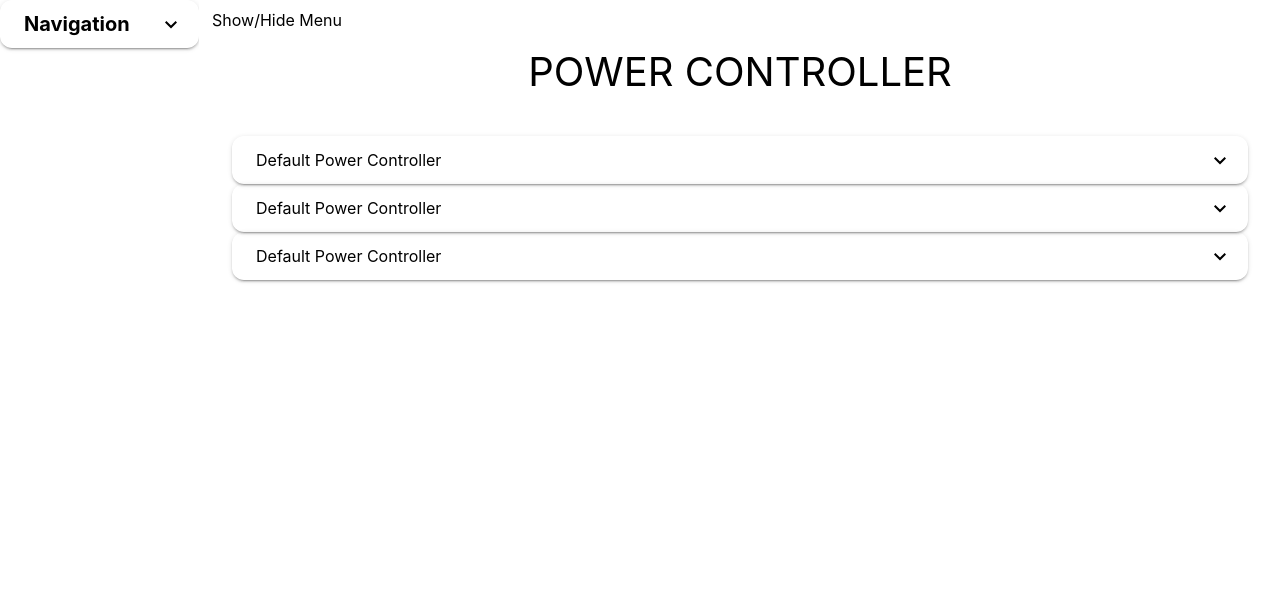
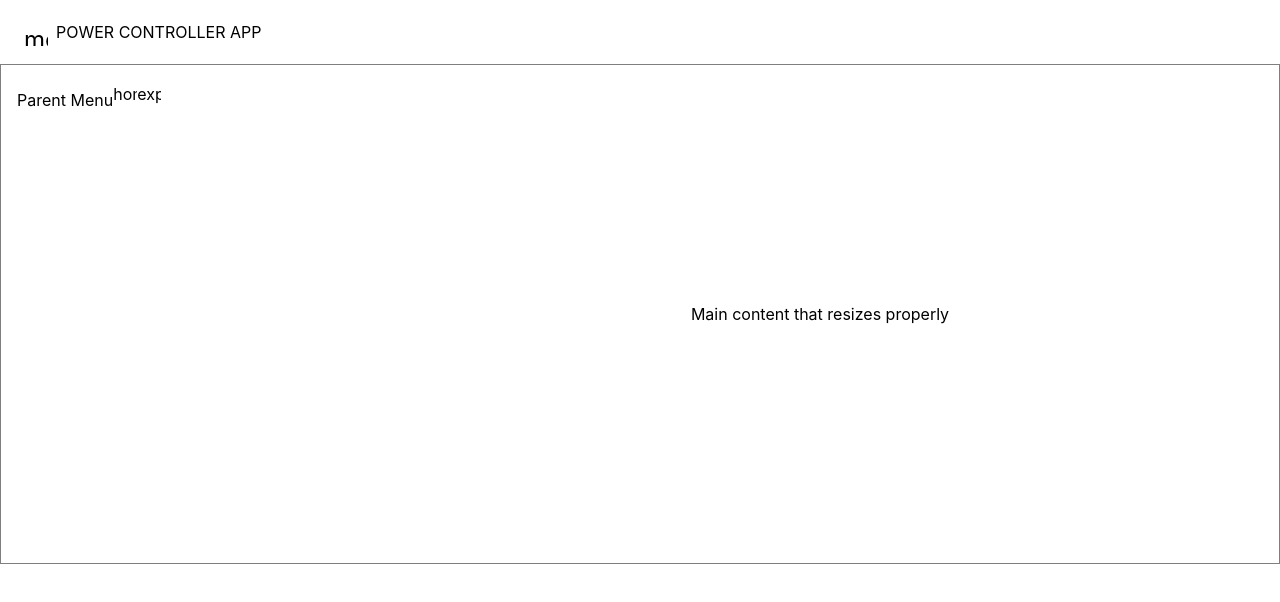
Before and after one commit to dizowned/powercontroller-app, an Angular app: page / in a window 1280 px wide. Shown: the top 602 px of the page. Built offline with nearby package versions, Linux system fonts and the light colour scheme.

Commit message:
Layout Changes

```diff
--- a/src/app/app.css
+++ b/src/app/app.css
@@ -1,36 +1,108 @@
+.example-container {
+  height: 500px;
+  border: 1px solid rgba(0, 0, 0, 0.5);
+}
+.example-sidenav-content {
+  display: flex;
+  height: 100%;
+  align-items: center;
+  justify-content: center;
+}
+.example-sidenav {
+   user-select: none;
+}
+.full-width {
+  width: 100%;
+}
+.menu-button {
+  transition: 300ms ease-in-out;
+  transform: rotate(0deg);
+}
+.menu-button.rotated {
+  transform: rotate(180deg);
+}
+.submenu {
+  overflow-y: hidden;
+  transition: transform 300ms ease;
+  transform: scaleY(0);
+  transform-origin: top;
+  padding-left: 30px;
+}
+.submenu.expanded {
+  transform: scaleY(1);
+}
+
+
+#main_header{
+  position: relative;
+  top: 0;
+  left: 20%;
+  height: 20%;
+  width: 70%;
+  align-content: center;
+  text-align: center;
+  justify-content: center;
+  text-align: center;
+  font-size:40px;
+  flex:auto;
+
+}
+
+#navigation {
+  position:relative;
+  display: flex;
+  height: 20%;
+  width: 100%;
+}
+
+#main-content {
+  flex: auto;
+  max-width: 100%;
+  justify-content: center;
+}
+
+.sidenav-container {
+  position:relative;
+  top: 0;
+  left: 0;
+  height: 20%;
+  width: 30%;
+  flex: auto;
+  height: auto;
+  background-color: red;
+}
+
+.sidenav {
+  width: 100%;
+}
+
+.sidenav-content {
+  align-items: center;
+}
+
+.menu-button {
+  text-align: left;
+}
+
 .content {
   margin-top: 0px;
   flex: 1;
   padding: 2rem;
 }
 
-.sidenav-container {
-  height: auto;
+.toolbar{
+  align-content: center;
+  text-align: center;
+  margin-bottom: 1rem;
+  justify-content: center;
+  text-align: center;
+  font-size:40px;
+  flex:auto;
 
 }
 
-.top-nav {
-  display: flex;
-  justify-content: flex-start;
-  align-items: center;
-  padding: 0 1rem;
+#main-app{
+  position: absolute;
+  width: 100%;
+  height: 100%;
 }
-
-.title {
-  justify-content: center;
-  text-align: center;
-  font-size:40px;
-}
-
-.sidenav-content {
-  align-items: center;
-  margin-left: 200px;
-}
-
-.sidenav {
-  width: 200px;
-}
-
-.menu-button {
-  text-align: left;
-}
--- a/src/app/app.html
+++ b/src/app/app.html
@@ -1,14 +1,70 @@
-<mat-sidenav-container class="sidenav-container">
-  <mat-sidenav #sidenav mode="side" [opened]="true" class="sidenav">
-    <app-side-nav></app-side-nav>
-  </mat-sidenav>
-  <mat-sidenav-content class="sidenav-content">
-    <button mat-button (click)="sidenav.toggle()" class="menu-button" aria-label="Show/Hide Navigation"> Show/Hide Menu </button>
-    <mat-toolbar color="primary" class="title">
-      <mat-card-title>POWER CONTROLLER</mat-card-title>
-    </mat-toolbar>
+<mat-toolbar color="primary" class="example-toolbar">
+	<button mat-icon-button (click)="isExpanded = !isExpanded"><mat-icon>menu</mat-icon></button>
+	<h1 class="example-app-name"> {{ title() }}</h1>
+</mat-toolbar>
+<mat-sidenav-container class="example-container" autosize>
+	<mat-sidenav #sidenav class="example-sidenav" mode="side" opened="true" (mouseenter)="mouseenter()" (mouseleave)="mouseleave()">
+		<mat-nav-list>
+			<mat-list-item (click)="showSubmenu = !showSubmenu" class="parent">
+				<span class="full-width" *ngIf="isExpanded || isShowing">Parent Menu</span>
+				<mat-icon mat-list-icon>home</mat-icon>
+				<mat-icon class="menu-button" [ngClass]="{'rotated' : showSubmenu}" *ngIf="isExpanded || isShowing">expand_more</mat-icon>
+			</mat-list-item>
+			<div class="submenu" [ngClass]="{'expanded' : showSubmenu}" *ngIf="isShowing || isExpanded">
+				<a mat-list-item href="...">Submenu Item 1</a>
+				<a mat-list-item href="...">Submenu Item 2</a>
+				<mat-list-item (click)="showSubSubMenu = !showSubSubMenu" class="parent">
+					<span class="full-width" *ngIf="isExpanded || isShowing">Nested Menu</span>
+					<mat-icon class="menu-button" [ngClass]="{'rotated' : showSubSubMenu}" *ngIf="isExpanded || isShowing">expand_more</mat-icon>
+				</mat-list-item>
+        <!--
+				<div class="submenu" [ngClass]="{'expanded' : showSubSubMenu}" *ngIf="isShowing || isExpanded">
+					<mat-list-item>SubSubmenu Item 1</mat-list-item>
+					<mat-list-item>SubSubmenu Item 2</mat-list-item>
+				</div>
+      -->
+			</div>
+		</mat-nav-list>
+    <mat-nav-list>
+</mat-nav-list>
+	</mat-sidenav>
+
+	<div class="example-sidenav-content">
+		Main content that resizes properly
+	</div>
+
+</mat-sidenav-container>
+<!--
+<div id="main-app">
+  <div id="navigation">
+    <div id="main_header">
+      <mat-toolbar color="primary" class="toolbar">
+        <span class="app-title">Power Controller</span>
+      </mat-toolbar>
+    </div>
+    <div class="sidenav-container">
+      <mat-sidenav-container>
+        <mat-sidenav #sidenav mode="side" [opened]="true" class="sidenav">
+          <i mat-icon class="sidenav-icon">menu</i>
+        </mat-sidenav>
+        <mat-sidenav-content class="sidenav-content">
+          <button mat-button (click)="sidenav.toggle()" class="menu-button" aria-label="Show/Hide Navigation"> Show/Hide
+            Menu </button>
+          <mat-nav-list>
+            <a mat-list-item routerLink="" routerLinkActive="active-link" (click)="sidenav.close()">
+              Home </a>
+            <a mat-list-item routerLink="/configuration" routerLinkActive="active-link" (click)="sidenav.close()">
+              Settings </a>
+          </mat-nav-list>
+        </mat-sidenav-content>
+      </mat-sidenav-container>
+    </div>
+  </div>
+
+  <div id="main-content">
     <main class="content">
       <router-outlet></router-outlet>
     </main>
-  </mat-sidenav-content>
-</mat-sidenav-container>
+  </div>
+</div>
+-->
--- a/src/app/app.ts
+++ b/src/app/app.ts
@@ -1,10 +1,10 @@
 import { CommonModule } from '@angular/common';
-import { Component, signal } from '@angular/core';
+import { Component, signal, ViewChild } from '@angular/core';
 import { FormsModule } from '@angular/forms';
 import { RouterOutlet } from '@angular/router';
 // Angular Material modules
 import { MatListModule } from '@angular/material/list';
-import { MatSidenavModule } from '@angular/material/sidenav';
+import { MatSidenav, MatSidenavModule } from '@angular/material/sidenav';
 import { MatToolbarModule } from '@angular/material/toolbar';
 import { MatIconModule } from '@angular/material/icon';
 import { MatButtonModule } from '@angular/material/button';
@@ -41,4 +41,23 @@
 export class App {
   protected readonly title = signal('POWER CONTROLLER APP');
 selectedView: any;
+@ViewChild('sidenav') sidenav: MatSidenav | undefined;
+
+
+  isExpanded = true;
+  showSubmenu: boolean = false;
+  isShowing = false;
+  showSubSubMenu: boolean = false;
+
+  mouseenter() {
+    if (!this.isExpanded) {
+      this.isShowing = true;
+    }
+  }
+
+  mouseleave() {
+    if (!this.isExpanded) {
+      this.isShowing = false;
+    }
+  }
 }
```
